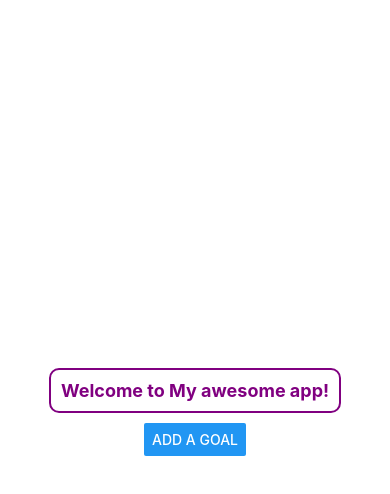
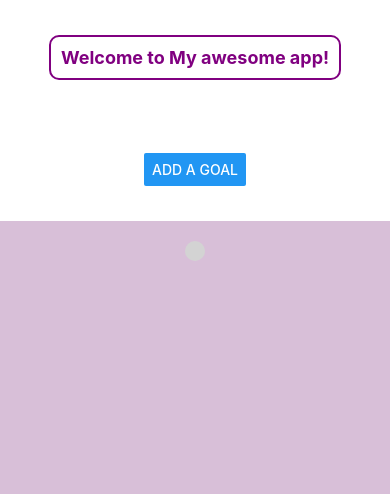
Before and after one commit to lizihao159/CS5520_project, a React Native app: screen / in a window 390 px wide. Shown: the top 494 px of the page. Built offline with nearby package versions, Linux system fonts and the light colour scheme.

Commit message:
change the style with flex

```diff
--- a/App.js
+++ b/App.js
@@ -1,5 +1,5 @@
 import { StatusBar } from 'expo-status-bar';
-import { StyleSheet, Text, View, Button } from 'react-native';
+import { SafeAreaView, StyleSheet, Text, View, Button } from 'react-native';
 import Header from './components/Header';
 import { useState } from 'react';
 import Input from './components/Input';
@@ -16,19 +16,29 @@ export default function App() {
   };
 
   return (
-    <View style={styles.container}>
+    <SafeAreaView style={styles.container}>
       <StatusBar style="auto" />
-      <Header name={appName}></Header>
 
-      {/* Button to trigger the modal visibility */}
-      <Button title="Add a goal" onPress={() => setModalVisible(true)} />
+      {/* Top section with header and button */}
+      <View style={styles.topSection}>
+        <Header name={appName}></Header>
 
-      {/* Pass the modal visibility and the callback function to the Input component */}
+        {/* Align button at the bottom of the white area */}
+        <View style={styles.buttonContainer}>
+          <Button title="Add a goal" onPress={() => setModalVisible(true)} />
+        </View>
+      </View>
+
+      {/* Bottom section where the goal is displayed */}
+      <View style={styles.bottomSection}>
+        <View style={styles.textWrapper}>
+          <Text style={styles.goalText}>{inputText ? inputText : ''}</Text>
+        </View>
+      </View>
+
+      {/* Pass the modal visibility */}
       <Input autoFocus={true} isVisible={modalVisible} onConfirm={handleInputData} />
-
-      {/* Display the input text received from the Input component */}
-      <Text style={styles.goalText}>{inputText ? inputText : ''}</Text>
-    </View>
+    </SafeAreaView>
   );
 }
 
@@ -36,12 +46,33 @@ const styles = StyleSheet.create({
   container: {
     flex: 1,
     backgroundColor: '#fff',
+  },
+  topSection: {
+    flex: 1, // 1/5th of the screen
+    justifyContent: 'space-between', // Space between header and button
     alignItems: 'center',
-    justifyContent: 'center',
+    backgroundColor: '#fff',
+    paddingVertical: 35,
+  },
+  buttonContainer: {
+    alignSelf: 'stretch',
+    justifyContent: 'flex-end', // place the button at the bottom
+    alignItems: 'center', // Center the button horizontally
+  },
+  bottomSection: {
+    flex: 4, // 4/5ths of the screen
+    backgroundColor: '#d8bfd8', // Light purple background
+    justifyContent: 'flex-start', // Align content to the top
+    alignItems: 'center', // Align horizontally in the center
+    paddingTop: 20, // Add some padding at the top
+  },
+  textWrapper: {
+    backgroundColor: '#d3d3d3',
+    padding: 10,
+    borderRadius: 10, // Rounded corners for the View
   },
   goalText: {
     fontSize: 20,
-    color: 'brown',
-    marginTop: 20,
+    color: 'blue', // Text color set to blue
   },
 });
```
